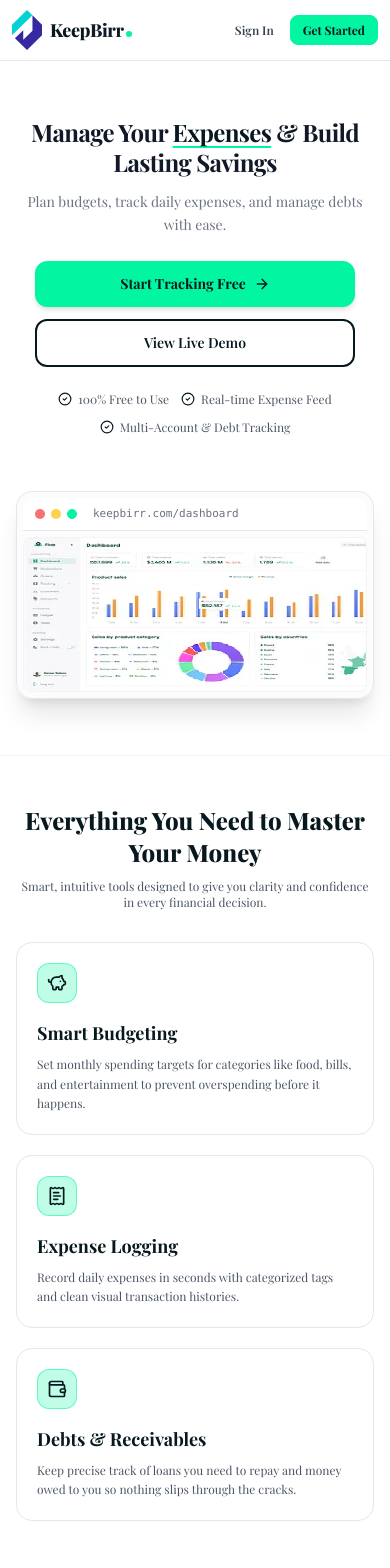
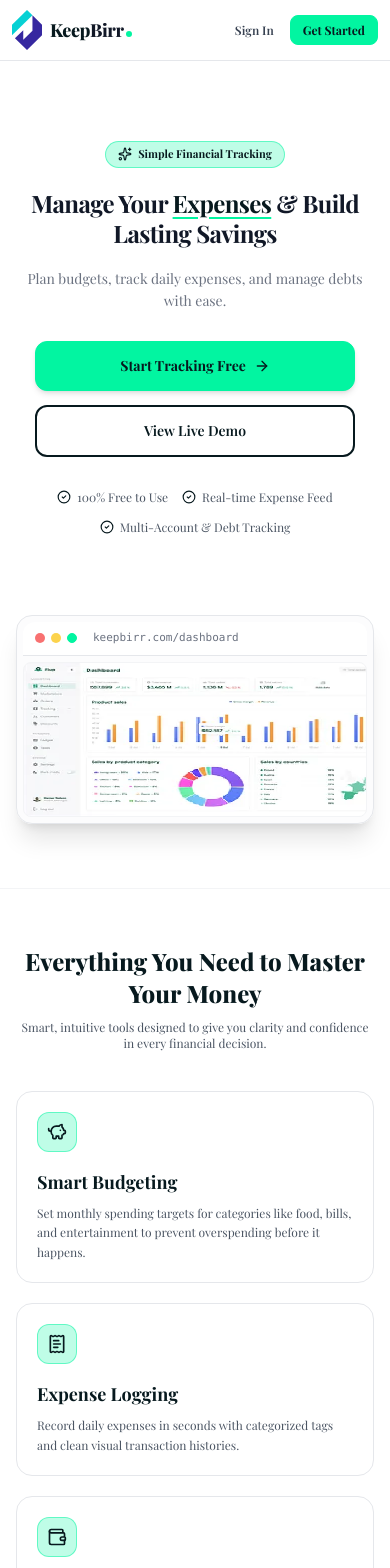
Before and after one commit to betiytesfay/KeepBirr, a Next.js app in the folder frontend/: page / in a window 390 px wide. Shown: the top 1568 px of the page. Built offline with nearby package versions, Linux system fonts and the light colour scheme; a web font is replaced by a local one.

Commit message:
style(hero): add pill badge and expand vertical whitespace on mobile

```diff
--- a/frontend/app/_component/Hero.jsx
+++ b/frontend/app/_component/Hero.jsx
@@ -3,13 +3,19 @@
 import React from "react";
 import Image from "next/image";
 import Link from "next/link";
-import { ArrowRight, CheckCircle2, PiggyBank, ReceiptText, Wallet } from "lucide-react";
+import { ArrowRight, CheckCircle2, PiggyBank, ReceiptText, Sparkles, Wallet } from "lucide-react";
 
 function Hero() {
   return (
     <div className="bg-white text-gray-900 w-full overflow-x-hidden">
       {/* Hero Section */}
-      <section className="pt-14 sm:pt-24 pb-14 sm:pb-20 px-4 sm:px-6 lg:px-8 max-w-6xl mx-auto flex flex-col items-center text-center">
+      <section className="pt-20 sm:pt-28 pb-16 sm:pb-24 px-4 sm:px-6 lg:px-8 max-w-6xl mx-auto flex flex-col items-center text-center">
+
+        {/* Small Top Pill Badge - adds breathing space and modern polish */}
+        <div className="inline-flex items-center gap-1.5 px-3 py-1 rounded-full bg-spring/25 border border-spring/50 text-onyx text-[11px] sm:text-xs font-bold mb-5 sm:mb-6 shadow-2xs">
+          <Sparkles className="w-3.5 h-3.5 text-onyx" />
+          <span>Simple Financial Tracking</span>
+        </div>
 
         {/* Main Title - Responsive sizing with generous top space */}
         <h1 className="text-2xl sm:text-4xl md:text-5xl lg:text-6xl font-bold tracking-tight text-gray-900 max-w-3xl leading-[1.25] sm:leading-tight">
@@ -20,30 +26,30 @@ function Hero() {
           <span> & Build Lasting Savings</span>
         </h1>
 
-        {/* Subtitle - Shortened, punchy copy */}
-        <p className="mt-3.5 sm:mt-5 text-sm sm:text-base md:text-lg text-gray-500 max-w-md leading-relaxed px-2">
+        {/* Subtitle - Shortened, punchy copy with good vertical space */}
+        <p className="mt-5 sm:mt-6 text-sm sm:text-base md:text-lg text-gray-500 max-w-md leading-relaxed px-2">
           Plan budgets, track daily expenses, and manage debts with ease.
         </p>
 
         {/* Call to Actions */}
-        <div className="mt-6 sm:mt-8 flex flex-col sm:flex-row items-center justify-center gap-3 sm:gap-4 w-full sm:w-auto max-w-xs sm:max-w-none mx-auto">
+        <div className="mt-7 sm:mt-9 flex flex-col sm:flex-row items-center justify-center gap-3.5 sm:gap-4 w-full sm:w-auto max-w-xs sm:max-w-none mx-auto">
           <Link
             href="/login"
-            className="w-full sm:w-auto inline-flex items-center justify-center gap-2 px-6 py-3 sm:px-7 sm:py-3.5 rounded-xl bg-spring text-onyx text-sm sm:text-base font-bold border border-spring shadow-md hover:bg-onyx hover:text-spring hover:border-onyx transition-all duration-200"
+            className="w-full sm:w-auto inline-flex items-center justify-center gap-2 px-6 py-3.5 sm:px-7 sm:py-3.5 rounded-xl bg-spring text-onyx text-sm sm:text-base font-bold border border-spring shadow-md hover:bg-onyx hover:text-spring hover:border-onyx transition-all duration-200"
           >
             <span>Start Tracking Free</span>
             <ArrowRight className="w-4 h-4" />
           </Link>
           <Link
             href="/dashboard"
-            className="w-full sm:w-auto inline-flex items-center justify-center gap-2 px-5 py-3 sm:px-6 sm:py-3.5 rounded-xl border-2 border-onyx text-onyx text-sm sm:text-base font-semibold hover:bg-spring/20 transition-all duration-200"
+            className="w-full sm:w-auto inline-flex items-center justify-center gap-2 px-5 py-3.5 sm:px-6 sm:py-3.5 rounded-xl border-2 border-onyx text-onyx text-sm sm:text-base font-semibold hover:bg-spring/20 transition-all duration-200"
           >
             <span>View Live Demo</span>
           </Link>
         </div>
 
         {/* Highlights List */}
-        <div className="mt-6 sm:mt-8 flex flex-wrap items-center justify-center gap-3 sm:gap-6 text-xs sm:text-sm text-gray-600">
+        <div className="mt-8 sm:mt-10 flex flex-wrap items-center justify-center gap-3.5 sm:gap-6 text-xs sm:text-sm text-gray-600">
           <div className="flex items-center gap-1.5">
             <CheckCircle2 className="w-3.5 h-3.5 sm:w-4 sm:h-4 text-onyx shrink-0" />
             <span>100% Free to Use</span>
@@ -58,8 +64,8 @@ function Hero() {
           </div>
         </div>
 
-        {/* Dashboard Preview Frame - Extra whitespace above for breathing room */}
-        <div className="mt-14 sm:mt-20 lg:mt-24 w-full max-w-5xl rounded-2xl border border-gray-200 bg-gray-50/50 p-1.5 sm:p-3 shadow-xl sm:shadow-2xl">
+        {/* Dashboard Preview Frame - Generous white space above */}
+        <div className="mt-20 sm:mt-28 lg:mt-32 w-full max-w-5xl rounded-2xl border border-gray-200 bg-gray-50/50 p-1.5 sm:p-3 shadow-xl sm:shadow-2xl">
           <div className="flex items-center gap-2 px-3 py-2 bg-white rounded-t-xl border-b border-gray-200 mb-1.5 sm:mb-2">
             <div className="flex gap-1.5">
               <div className="w-2.5 h-2.5 sm:w-3 sm:h-3 rounded-full bg-red-400" />
@@ -80,8 +86,8 @@ function Hero() {
       </section>
 
       {/* Features Grid Section */}
-      <section className="py-12 sm:py-16 px-4 sm:px-6 lg:px-8 max-w-7xl mx-auto border-t border-gray-100">
-        <div className="text-center max-w-2xl mx-auto mb-8 sm:mb-12">
+      <section className="py-14 sm:py-20 px-4 sm:px-6 lg:px-8 max-w-7xl mx-auto border-t border-gray-100">
+        <div className="text-center max-w-2xl mx-auto mb-10 sm:mb-14">
           <h2 className="text-2xl sm:text-3xl md:text-4xl font-extrabold text-onyx">
             Everything You Need to Master Your Money
           </h2>
```
